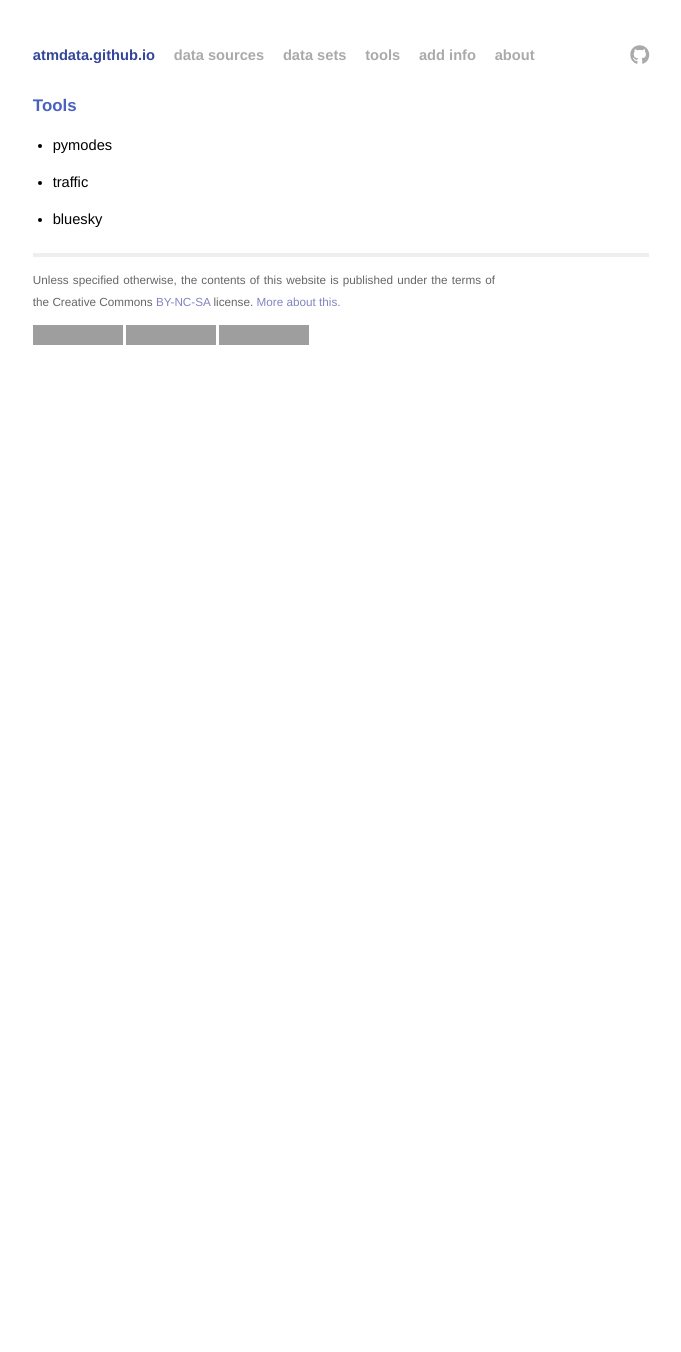
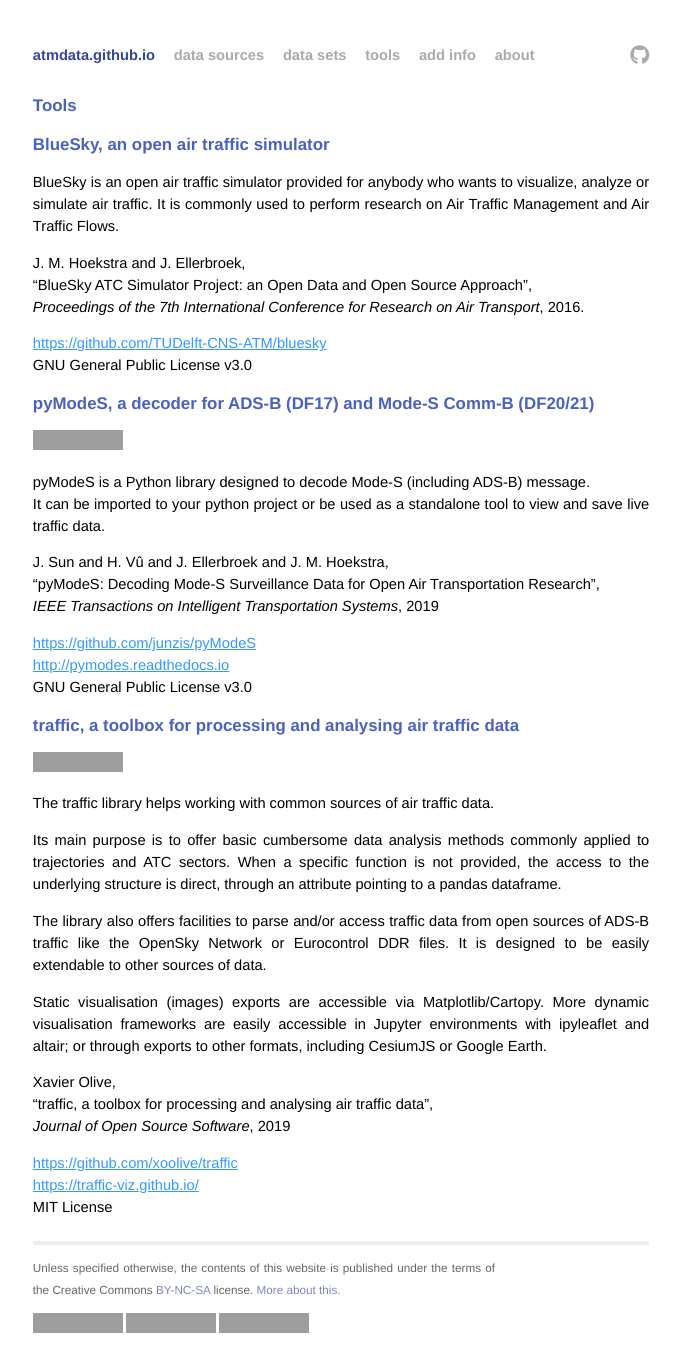
Before and after one commit to open-aviation/atmdata, a Jekyll site: the page built from _pages/tools.md, in a window 1280 px wide. Shown: the whole page, without its empty margins (299-980 px from the left). Built offline with Jekyll 4.4.1, drawn with Linux system fonts in a browser that asks for light colours; nearby versions of some CDN libraries; before the commit the page ends 944 px from its top, so only the background shows below that; grey boxes are pictures that could not be loaded.

Commit message:
full description for tools

```diff
--- a/_pages/tools.md
+++ b/_pages/tools.md
@@ -4,8 +4,48 @@ title: Tools
 permalink: /tools/
 ---
 
-- pymodes
+## BlueSky, an open air traffic simulator
 
-- traffic
+BlueSky is an open air traffic simulator provided for anybody who wants to visualize, analyze or simulate air traffic. It is commonly used to perform research on Air Traffic Management and Air Traffic Flows.
 
-- bluesky
+J. M. Hoekstra and J. Ellerbroek,
+"BlueSky ATC Simulator Project: an Open Data and Open Source Approach",
+*Proceedings of the 7th International Conference for Research on Air Transport*, 2016.
+
+<https://github.com/TUDelft-CNS-ATM/bluesky>
+GNU General Public License v3.0
+
+## pyModeS, a decoder for ADS-B (DF17) and Mode-S Comm-B (DF20/21)
+
+<img src="https://img.shields.io/badge/doi-10.1109/TITS.2019.2914770-brightgreen"/>
+
+pyModeS is a Python library designed to decode Mode-S (including ADS-B) message.
+It can be imported to your python project or be used as a standalone tool to view and save live traffic data.
+
+J. Sun and H. Vû and J. Ellerbroek and J. M. Hoekstra,
+"pyModeS: Decoding Mode-S Surveillance Data for Open Air Transportation Research",
+*IEEE Transactions on Intelligent Transportation Systems*, 2019
+
+<https://github.com/junzis/pyModeS>
+<http://pymodes.readthedocs.io>
+GNU General Public License v3.0
+
+## traffic, a toolbox for processing and analysing air traffic data
+
+<img src="https://img.shields.io/badge/doi-10.21105/joss.01518-brightgreen"/>
+
+The traffic library helps working with common sources of air traffic data.
+
+Its main purpose is to offer basic cumbersome data analysis methods commonly applied to trajectories and ATC sectors. When a specific function is not provided, the access to the underlying structure is direct, through an attribute pointing to a pandas dataframe.
+
+The library also offers facilities to parse and/or access traffic data from open sources of ADS-B traffic like the OpenSky Network or Eurocontrol DDR files. It is designed to be easily extendable to other sources of data.
+
+Static visualisation (images) exports are accessible via Matplotlib/Cartopy. More dynamic visualisation frameworks are easily accessible in Jupyter environments with ipyleaflet and altair; or through exports to other formats, including CesiumJS or Google Earth.
+
+Xavier Olive,
+"traffic, a toolbox for processing and analysing air traffic data",
+*Journal of Open Source Software*, 2019
+
+<https://github.com/xoolive/traffic>
+<https://traffic-viz.github.io/>
+MIT License
```
